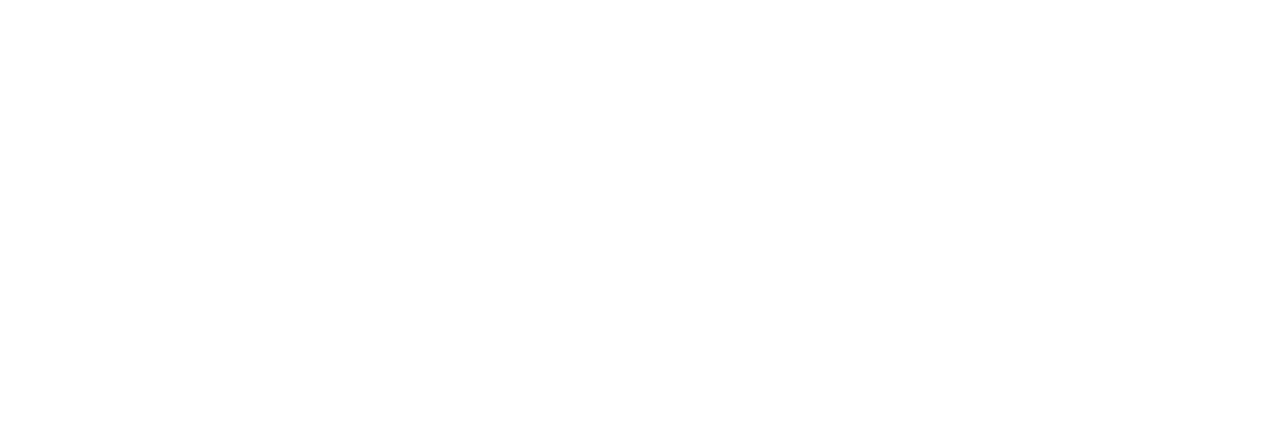
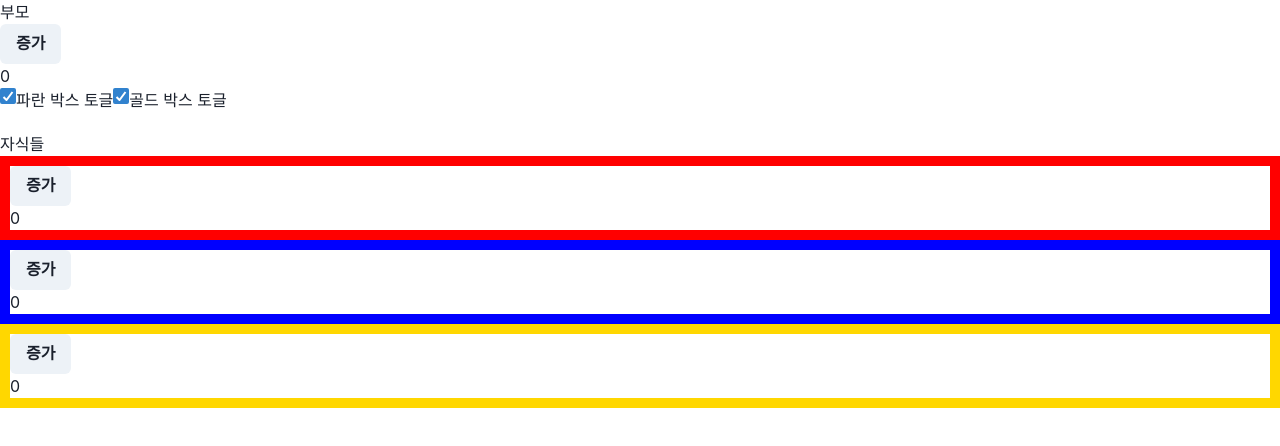
Before and after one commit to kwangsikkim/react20231031, a React (Create React App) app: page / in a window 1280 px wide. Shown: the top 446 px of the page. Built offline with nearby package versions, Linux system fonts and the light colour scheme.

Commit message:
component의 초기렌더링과 재렌더링

```diff
--- a/src/App.js
+++ b/src/App.js
@@ -1,14 +1,60 @@
 import React, { useEffect, useState } from "react";
+import { Box, Button, Checkbox, Text } from "@chakra-ui/react";
+
+function MyComp({ color }) {
+  const [number, setNumber] = useState(0);
+
+  useEffect(() => {
+    console.log(color + " : initial render");
+  }, []);
+
+  console.log(color + " re render");
+
+  return (
+    <Box borderWidth={"10px"} borderColor={color}>
+      <Button onClick={() => setNumber(number + 1)}>증가</Button>
+      <Text>{number}</Text>
+    </Box>
+  );
+}
 
 function App(props) {
+  // 부모가 렌더링 될때 자식도 렌더링 됨.
   const [number, setNumber] = useState(0);
+  const [secondToggle, setSecondToggle] = useState(true);
+  const [goldToggle, setGoldToggle] = useState(true);
 
-  // useEffect 사용 시 자주하는 실수
-  useEffect(() => {
-    console.log("코드 실행");
-    // setNumber(number + 1); // trigger 하는 값을 변경하면 안됨!!
-  }, [number]);
-  return <div></div>;
+  console.log("부모 re render");
+  return (
+    <div>
+      <Box>
+        <Text>부모</Text>
+        <Button onClick={() => setNumber(number + 1)}>증가</Button>
+        <Text>{number}</Text>
+        <Checkbox
+          defaultChecked={true}
+          onChange={(e) => setSecondToggle(e.target.checked)}
+        />
+        파란 박스 토글
+        <Checkbox
+          defaultChecked={true}
+          onChange={(e) => setGoldToggle(e.target.checked)}
+        />
+        골드 박스 토글
+      </Box>
+
+      <Box mt={5}>
+        <Text>자식들</Text>
+        <MyComp color={"red"} />
+
+        {secondToggle && <MyComp color={"blue"} />}
+
+        <Box sx={{ display: goldToggle ? "block" : "none" }}>
+          <MyComp color={"gold"} />
+        </Box>
+      </Box>
+    </div>
+  );
 }
 
 export default App;
```
